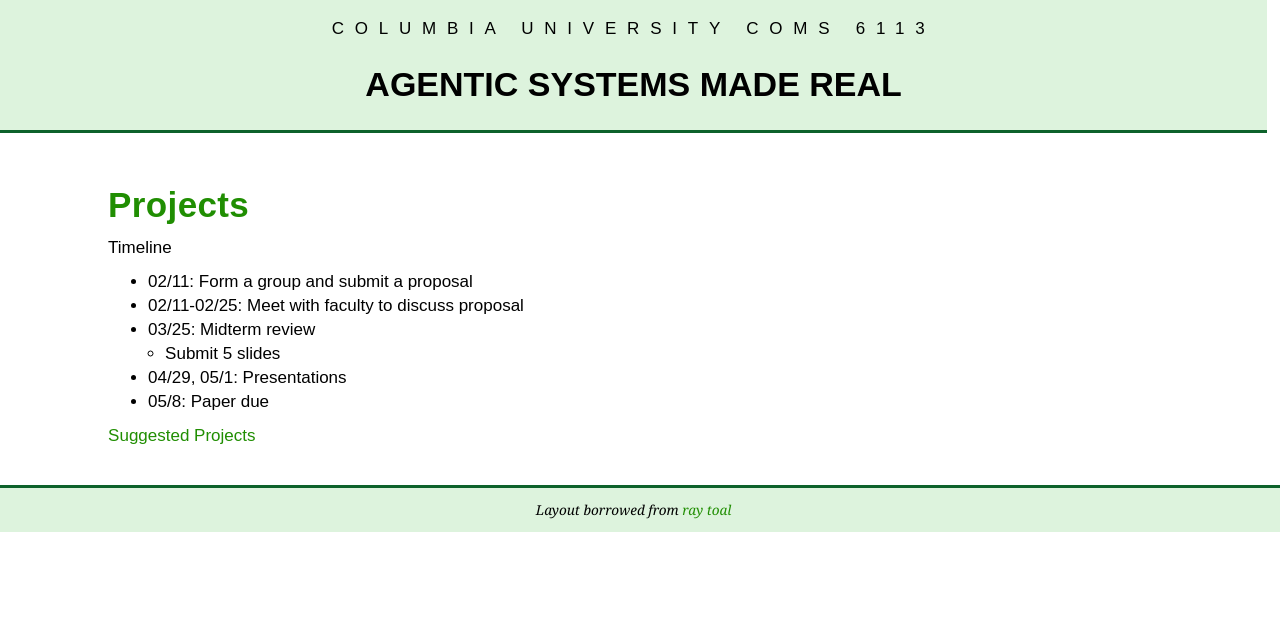
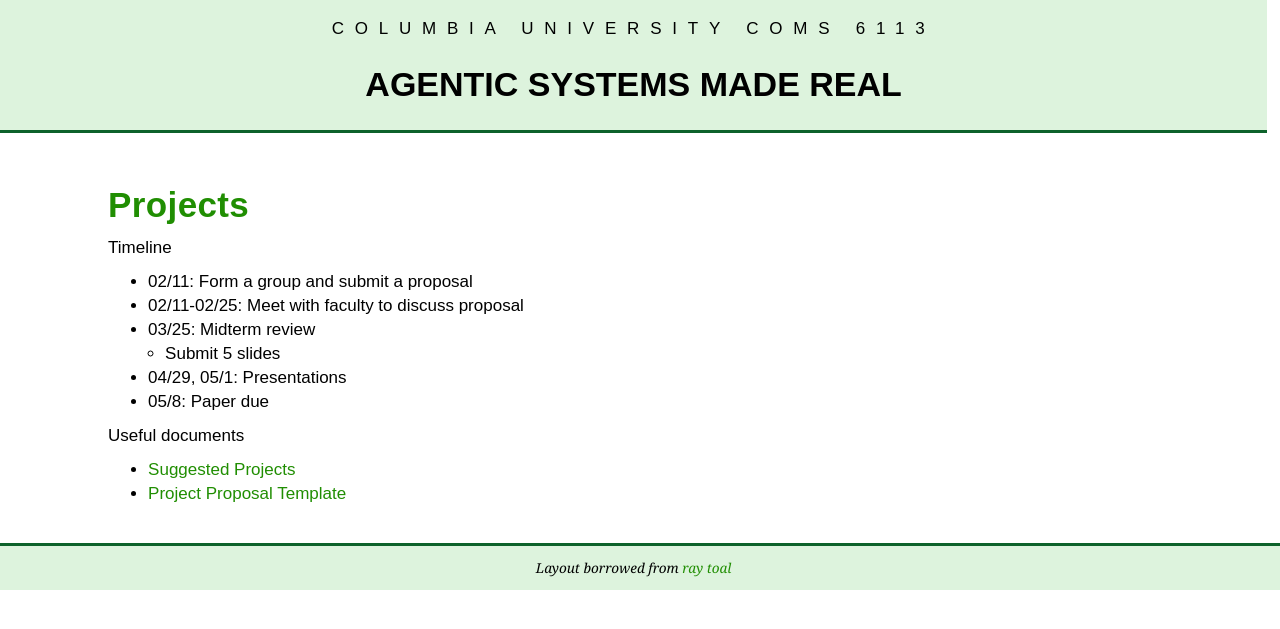
Before and after one commit to w6113/w6113.github.io, a Jekyll site: the page built from projects.md, in a window 1280 px wide. Shown: the top 629 px of the page. Built offline with Jekyll 4.4.1, drawn with Linux system fonts in a browser that asks for light colours.

Commit message:
lazy commit msg

```diff
--- a/projects.md
+++ b/projects.md
@@ -14,4 +14,8 @@
 * 04/29, 05/1: Presentations
 * 05/8: Paper due
 
-[Suggested Projects](https://docs.google.com/document/d/19H-ZQ2ARwy-gUhOoUb9MqyWBNuVzCRTBlsNxAywlChQ/edit?usp=sharing)
+
+Useful documents
+
+* [Suggested Projects](https://docs.google.com/document/d/19H-ZQ2ARwy-gUhOoUb9MqyWBNuVzCRTBlsNxAywlChQ/edit?usp=sharing)
+* [Project Proposal Template](https://docs.google.com/document/d/1nr6Lq93G2n5MpGUvRn0zmN9lWKwMgUiXxLej9NuLpbo/edit?tab=t.0#heading=h.6w941y8r1o7a)
```
